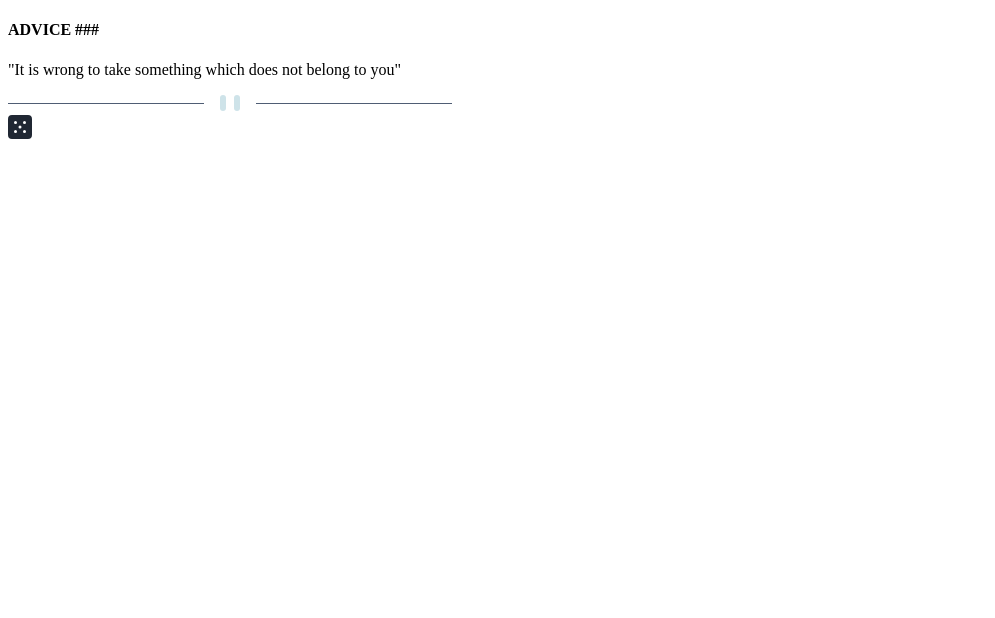
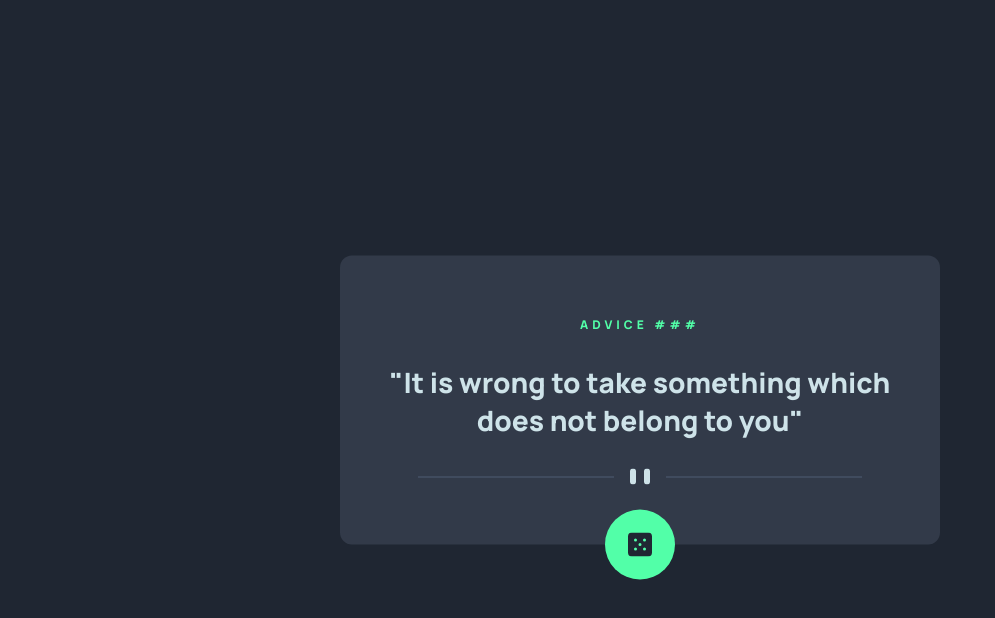
Before and after one commit to DennyDoesFrontend/Random-Advice-Generator, a plain HTML site: page index.html in a window 1280 px wide. Shown: the whole page, without its empty margins (0-995 px from the left). Drawn offline with Linux system fonts and the light colour scheme; the site is published under a folder, as on GitHub Pages, so addresses that start at the root find nothing.

Commit message:
fixed bugs

```diff
--- a/index.html
+++ b/index.html
@@ -3,7 +3,7 @@
 <head>
   <meta charset="UTF-8">
   <meta name="viewport" content="width=device-width, initial-scale=1.0"> <!-- displays site properly based on user's device -->
-  <link rel="stylesheet" href="/stylesheets/styles.css">
+  <link rel="stylesheet" href="styles.css">
   <link rel="icon" type="image/png" sizes="32x32" href="./images/favicon-32x32.png">
   <title>Advice generator app</title>
 </head>
--- a/stylesheets/styles.scss
+++ /dev/null
@@ -1,67 +0,0 @@
- @import url('https://fonts.googleapis.com/css2?family=Manrope:wght@400;500;800&display=swap');
-
-$primary: hsl(193, 38%, 86%);
-$secondary: hsl(150, 100%, 66%);
-$neutral: hsl(217, 19%, 38%);
-$grayBlue: hsl(217, 19%, 24%);
-$darkBlue: hsl(218, 23%, 16%);
-$font: 28px;
-
-* {
-    padding: 0;
-    margin: 0;
-    box-sizing: border-box;
-    font-family: Manrope;
-}
-
-body {
-    background-color: $darkBlue;
-    margin: 0 35px;
-    .advice-container {
-        position: absolute;
-        left: 50%;
-        top: 50%;
-        transform: translate(-50%, -50%);
-        padding: 60px 40px;
-        min-width: 375px;
-        max-width: 600px;
-        display: flex;
-        flex-direction: column;
-        gap: 30px;
-        align-items: center;
-        background-color: $grayBlue;
-        border-radius: 12px;
-        h4 {
-            color: $secondary;
-            font-size: 12px;
-            letter-spacing: 4px;
-        }
-        p {
-            text-align: center;
-            font-size: $font;
-            color: $primary;
-            font-weight: bold;
-        }
-        .generate {
-            width: 70px;
-            height: 70px;
-            border-radius: 50%;
-            display: flex;
-            align-items: center;
-            justify-content: center;
-            background-color: $secondary;
-            cursor: pointer;
-            position: absolute;
-            bottom: -35px;
-            &:hover {
-                box-shadow: 0px 0px 30px 0px $secondary;
-            }
-        }
-    }
-}
-
-@media screen and (max-width: 450px) {
-    .advice-container {
-        width: 400px;
-    }
-}
```
Also changed, not shown: design/active-states.jpg (deleted), design/desktop-design.jpg (deleted), design/desktop-preview.jpg (deleted), design/mobile-design.jpg (deleted), styles.css (renamed from stylesheets/styles.css), 1 other file.
